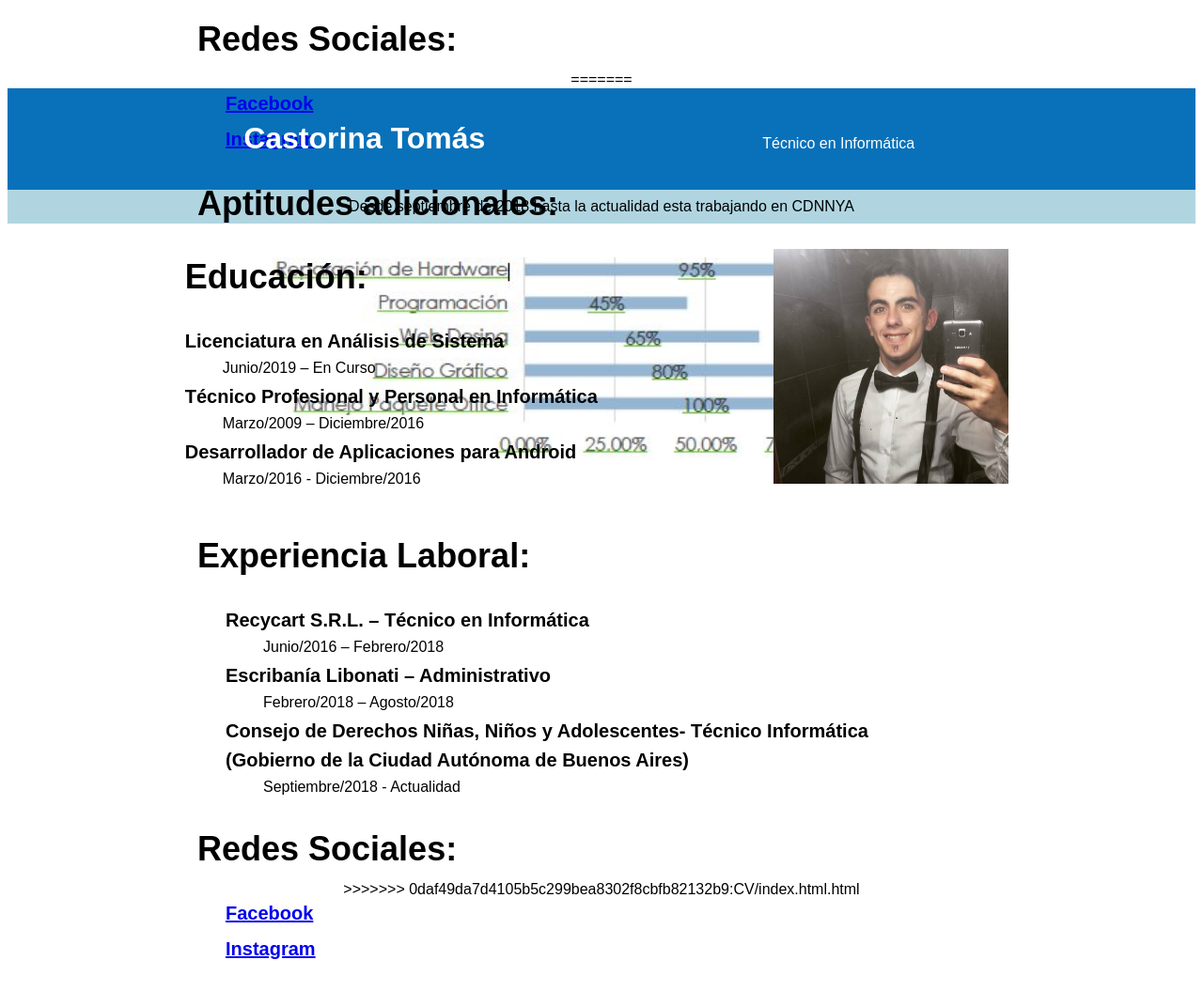
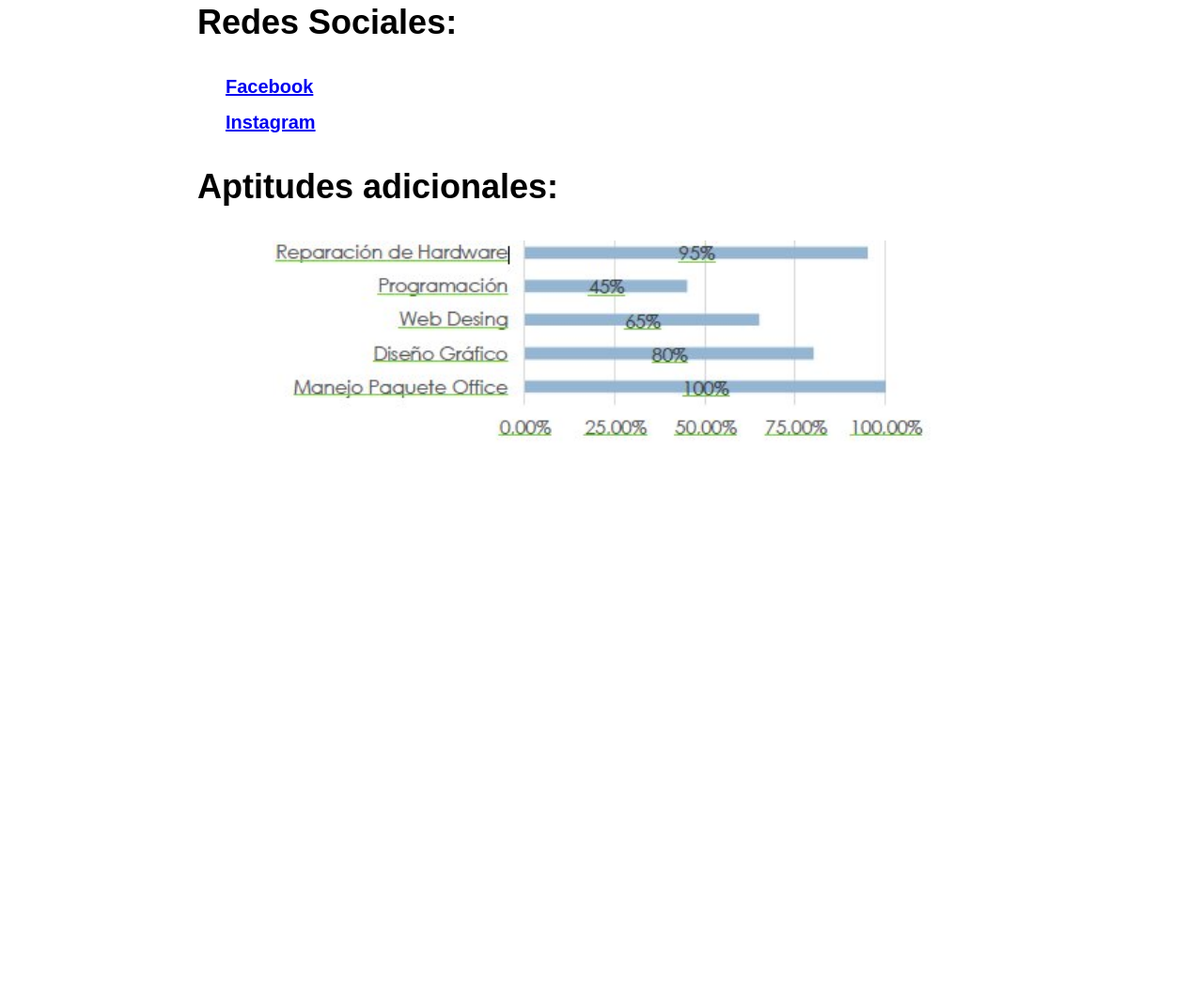
Before and after one commit to TomiCastorina/tomicastorina.github.com, a plain HTML site: page CV/index.html.html in a window 1280 px wide. Shown: the part 794-1849 px from the top of the page at 94% size. After the commit the page ends 1284 px from the top, so only its background shows below. Drawn offline with Linux system fonts and the light colour scheme.

Commit message:
Update index.html.html

```diff
--- a/CV/index.html.html
+++ b/CV/index.html.html
@@ -1,6 +1,4 @@
-<<<<<<< HEAD:cv/index.html.html
 <!DOCTYPE html>
-<html lang="en" dir="ltr">
   <head>
     <meta charset="utf-8">
     <title>CV de Castorina Tomás</title>
@@ -65,71 +63,3 @@
     </section>
   </body>
 </html>
-=======
-<!DOCTYPE html>
-<html lang="en" dir="ltr">
-  <head>
-    <meta charset="utf-8">
-    <title>CV de Castorina Tomás</title>
-    <meta name="description" content="Desde septiembre de 2018 hasta la actualidad esta trabajando en CDNNYA">
-  </head>
-  <body style="font-family:Arial; text-align:center;">
-    <header style="background-color:#0971B9; color:white; padding: 14px;">
-      <h1 style="display:inline-block;width:500px; font-weight: 700; ">Castorina Tomás</h1>
-      <p style="display:inline-block;width:500px; font-weight: 200;">Técnico en Informática</p>
-    </header>
-    <div style="background-color:white;color:black; padding: 9px; background-color: #B0D5E1; ">
-      Desde septiembre de 2018 hasta la actualidad esta trabajando en CDNNYA
-    </div>
-    <section>
-        <div style="width:900px; height:700px;margin-left: auto;margin-right: auto;">
-          <div style="display:inline-block ;width: 68%; text-align:left; ">
-            <h3 style="font-size:36px; text-align:left; font-weight: 700;">Educación:</h3>
-            <div>
-              <dl style="text-align:left; ">
-                <dt style="font-size:20px; margin-top:10px; margin-bottom:8px; font-weight:550; ">Licenciatura en Análisis de Sistema</dt>
-                <dd style="font-size:16px; ">Junio/2019 – En Curso</dd>
-                <dt style="font-size:20px; margin-top:10px; margin-bottom:8px; font-weight:550;">Técnico Profesional y Personal en Informática</dt>
-                <dd style="font-size:16px; ">Marzo/2009 – Diciembre/2016</dd>
-                <dt style="font-size:20px; margin-top:10px; margin-bottom:8px; font-weight:550;">Desarrollador de Aplicaciones para Android</dt>
-                <dd style="font-size:16px; ">Marzo/2016 - Diciembre/2016</dd>
-              </dl>
-            </div>
-          </div>
-          <div style=" display:inline-block; width:30%;">
-            <img src="image\foto.jpg" width="250">
-          </div>
-          <div>
-            <h3 style="font-size:36px; text-align:left; font-weight: 700; margin-left:20px; ">Experiencia Laboral:</h3>
-            <div>
-              <dl style="text-align:left; margin-left: 50px;">
-                <dt style="font-size:20px; margin-top:10px; margin-bottom:8px; font-weight:550; ">Recycart S.R.L. – Técnico en Informática</dt>
-                <dd style="font-size:16px; ">Junio/2016 – Febrero/2018</dd>
-                <dt style="font-size:20px; margin-top:10px; margin-bottom:8px; font-weight:550;">Escribanía Libonati – Administrativo</dt>
-                <dd style="font-size:16px; ">Febrero/2018 – Agosto/2018</dd>
-                <dt style="font-size:20px; margin-top:10px; margin-bottom:8px; font-weight:550;">Consejo de Derechos Niñas, Niños y Adolescentes- Técnico Informática</dt>
-                <dt style="font-size:20px; margin-bottom:8px; font-weight:550;">(Gobierno de la Ciudad Autónoma de Buenos Aires)</dt>
-                <dd style="font-size:16px; ">Septiembre/2018 - Actualidad</dd>
-              </dl>
-            </div>
-          </div>
-          <div>
-            <h3 style="font-size:36px; text-align:left; font-weight: 700; margin-left:20px; ">Redes Sociales:</h3>
-            <div>
-              <dl style="text-align:left; margin-left: 50px;">
-                <dt style="font-size:20px; margin-bottom:10px; font-weight:550; margin-top: 15px;"><a href="https://www.facebook.com/tomy.castorina?ref=bookmarks" target="_blank">Facebook</a></dt>
-                <dt style="font-size:20px; margin-bottom:10px; font-weight:550; margin-top: 15px;"><a href="https://www.instagram.com/tomi.castorina/" target="_blank" >Instagram</a></dt>
-              </dl>
-            </div>
-          </div>
-          <div>
-            <h3 style="font-size:36px; text-align:left; font-weight: 700; margin-left:20px; ">Aptitudes adicionales:</h3>
-            <div>
-              <img src="image/aptitudes.jpg" width="700px">
-            </div>
-          </div>
-        </div>
-    </section>
-  </body>
-</html>
->>>>>>> 0daf49da7d4105b5c299bea8302f8cbfb82132b9:CV/index.html.html
```
